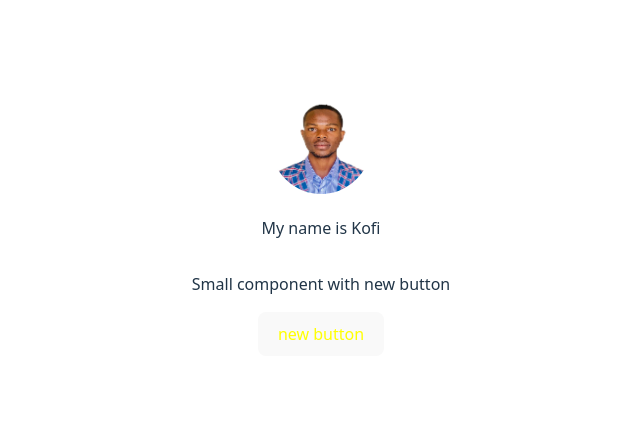
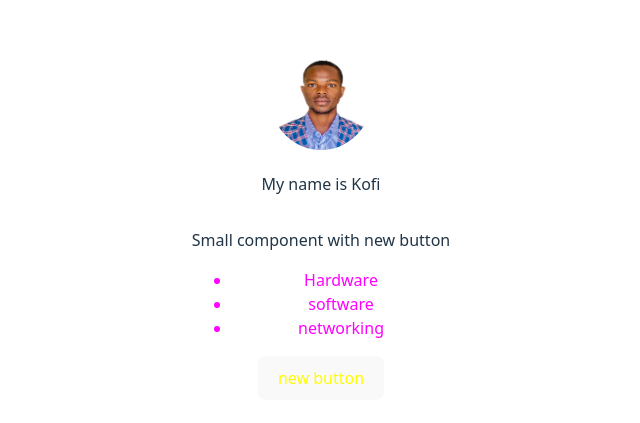
Before and after one commit to surmjnr/react-docs, a React (Vite) app in the folder from-react-docs/: page / in a window 1280 px wide. Shown: the part 175-598 px from the top of the page, without its empty margins (319-959 px from the left). Built offline with nearby package versions, Linux system fonts and the light colour scheme.

Commit message:
added a list

```diff
--- a/from-react-docs/src/assets/components/small.jsx
+++ b/from-react-docs/src/assets/components/small.jsx
@@ -55,6 +55,29 @@ export function ProfileInfo2(){
 
   );
 }
+const skills = [
+  { title: 'Hardware', isselected: true, id: 1 },
+  { title: 'software', isselected: true, id: 2 },
+  { title: 'networking', isselected: true, id: 3 },
+];
+
+export  function Skillset() {
+  const listItems = skills.map(skill =>
+    <li
+      key={skill.id}
+      style={{
+        color: skill.isselected ? 'magenta' : 'darkgreen'
+      }}
+    >
+      {skill.title}
+    </li>
+  );
+
+  return (
+    <ul>{listItems}</ul>
+  );
+}
+
 
 export default function Smallfu() {
    const showProfileInfo = false;
@@ -64,6 +87,7 @@ export default function Smallfu() {
       <div className='content'>
       {showProfileInfo ? <ProfileInfo2 /> : <ProfileInfo />}
       <p>Small component with new button</p>
+      <Skillset />
       <Newbutton />
       </div>
     </div>
```
